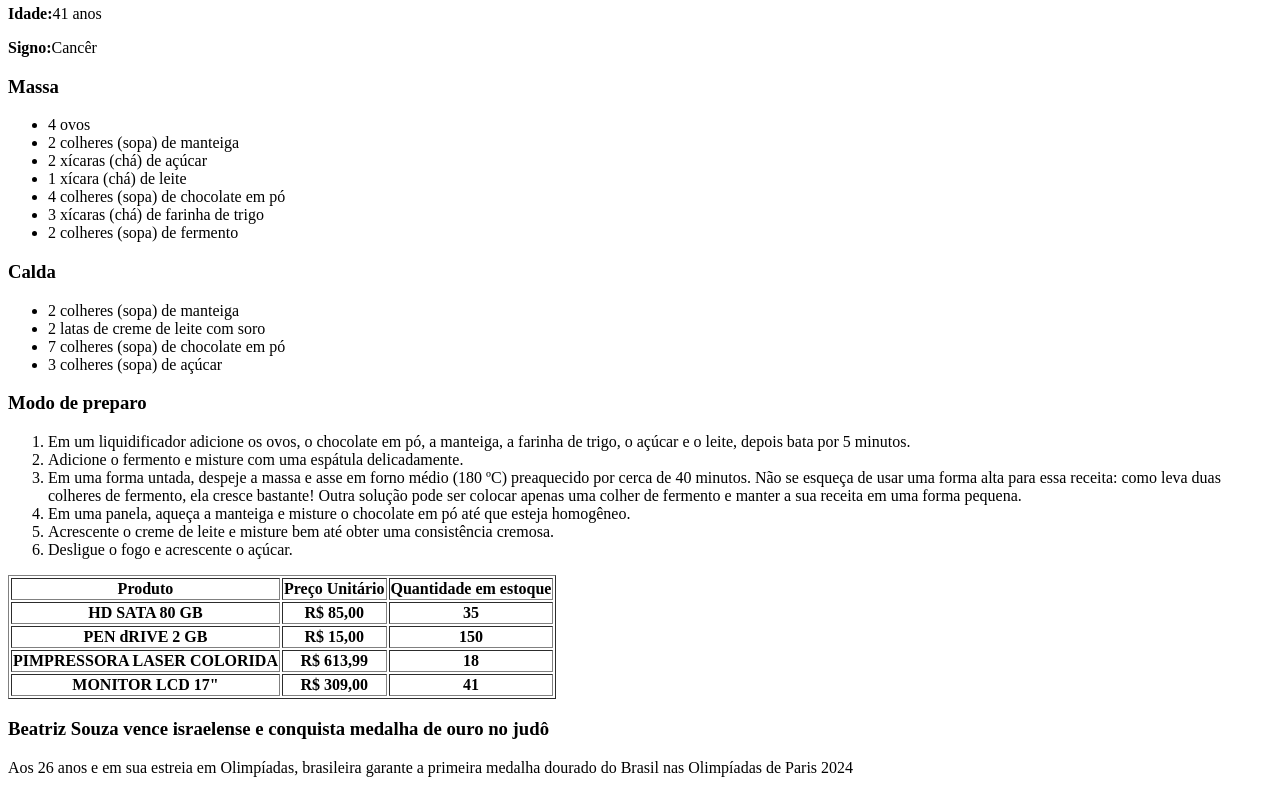
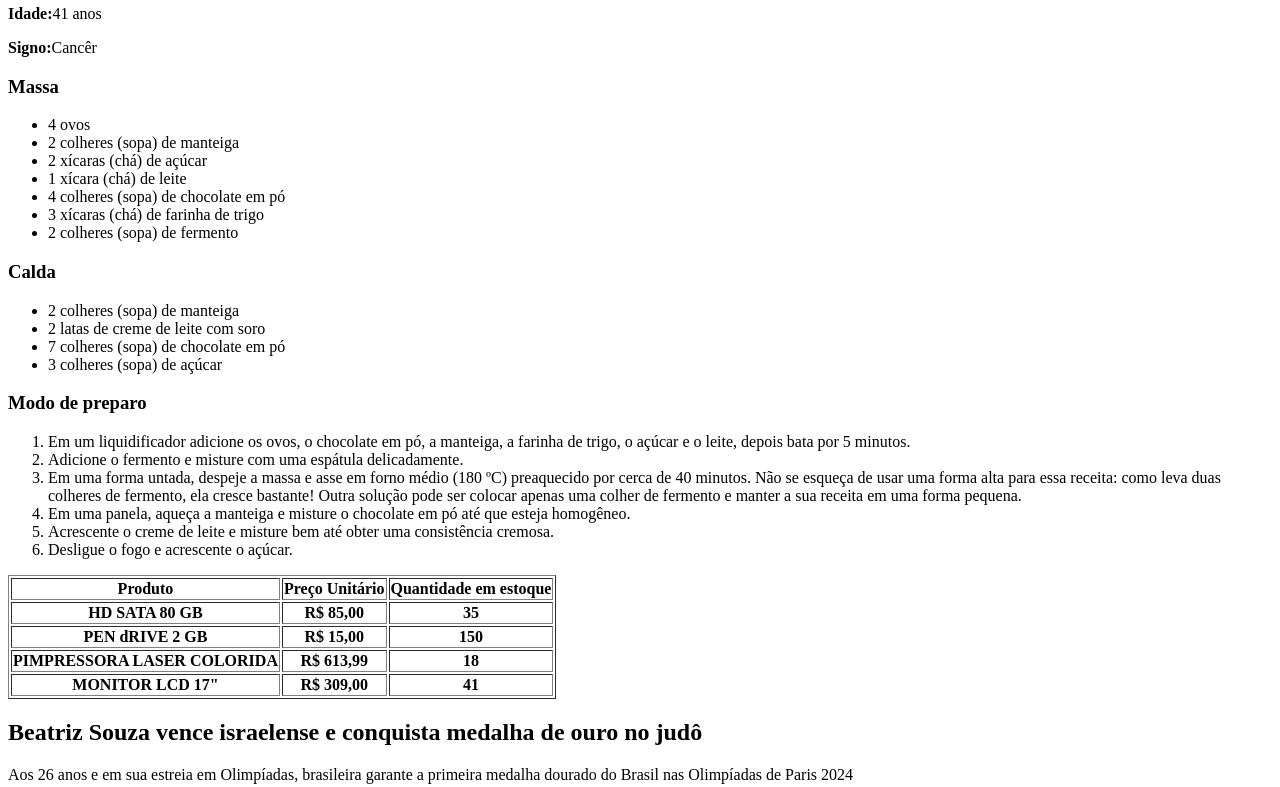
Before and after one commit to a-estevam/primeiroprojeto, a plain HTML site: page index.html in a window 1280 px wide. Shown: the part 122-909 px from the top of the page. Drawn offline with Linux system fonts and the light colour scheme.

Commit message:
Update index.html
ajuste

```diff
--- a/index.html
+++ b/index.html
@@ -75,7 +75,7 @@
     </table>
   </section>
   <article>
-      <h3>Beatriz Souza vence israelense e conquista medalha de ouro no judô</h3>
+      <h2>Beatriz Souza vence israelense e conquista medalha de ouro no judô</h2>
       <p>Aos 26 anos e em sua estreia em Olimpíadas, brasileira garante a primeira medalha dourado do Brasil nas Olimpíadas de Paris 2024</p>
       <img src="https://s2-ge.glbimg.com/dt_kbOfnstuLhUXhZyTLmBaCL1M=/0x0:3000x1997/984x0/smart/filters:strip_icc()/i.s3.glbimg.com/v1/AUTH_bc8228b6673f488aa253bbcb03c80ec5/internal_photos/bs/2024/C/n/CQGQ5MRSqfBDFPsKeUSQ/whatsapp-image-2024-08-02-at-13.40.19.jpeg" alt="" srcset="">
       <a href="https://ge.globo.com/olimpiadas/noticia/2024/08/02/beatriz-souza-vence-israelense-e-conquista-medalha-de-ouro-no-judo.ghtml"><strong>Clique aqui</strong>para acessar a matéria</a>
```
